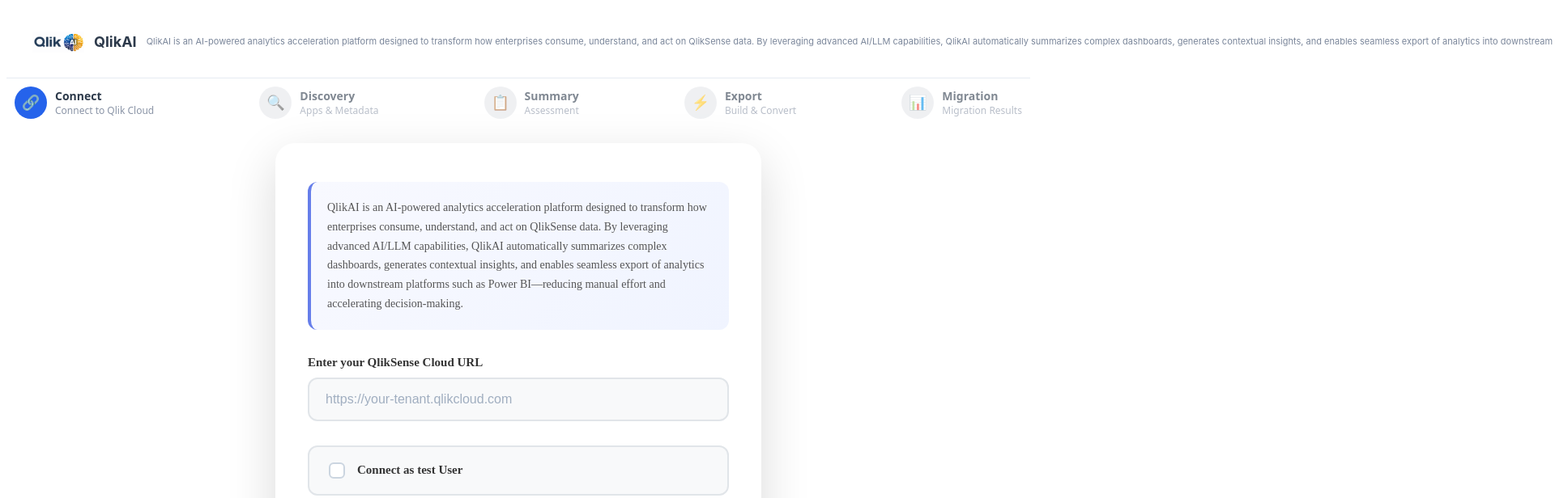
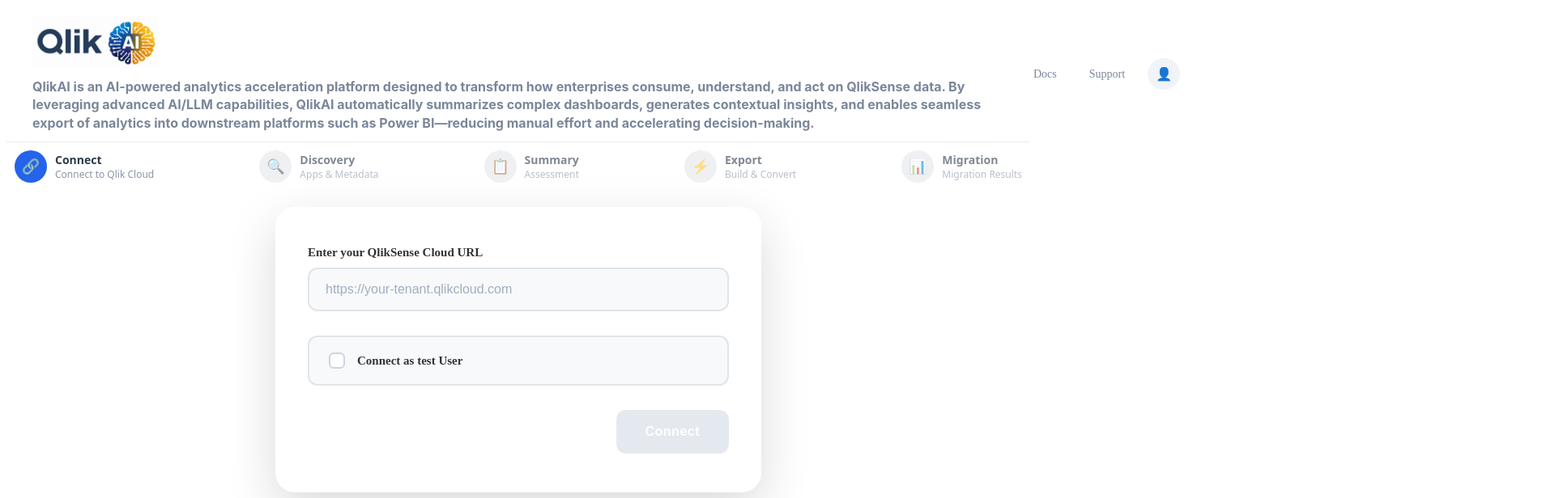
Before and after one commit to sorimdevs-tech/QlikSense, a React (Vite) app in the folder qlik_app/converter/csv/: page / in a window 1280 px wide. Shown: the top 616 px of the page at 81% size, 1920 px wide, since content can reach past the window. Built offline with nearby package versions, Linux system fonts and the light colour scheme; no server answers.

Commit message:
Update header with logo description and ConnectPage styles

```diff
--- a/qlik_app/converter/csv/src/components/Header/Header.css
+++ b/qlik_app/converter/csv/src/components/Header/Header.css
@@ -11,14 +11,15 @@
 }
 
 .logo-section {
-  display: flex;
-  align-items: center;
-  gap: 12px;
-  flex-shrink: 0;
+ display: flex;
+    align-items: flex-start;
+    gap: 12px;
+    flex-shrink: 0;
+    flex-direction: column;
 }
 
 .logo-image {
-  height: 40px;
+  height: 155px;
   width: auto;
   object-fit: contain;
 }
@@ -27,7 +28,7 @@
   display: flex;
   flex-direction: column;
   gap: 2px;
-  max-width: 600px;
+  max-width: 1200px;
 }
 
 .logo-text {
@@ -41,11 +42,11 @@
 
 .logo-subtitle {
   font-family: "Inter", "Segoe UI", sans-serif;
-  font-size: 11px;
+  font-size: 16px;
   color: #7a869a;
   margin: 0;
   line-height: 1.4;
-  font-weight: 400;
+  font-weight: 700;
 }
 
 .header-right {
--- a/qlik_app/converter/csv/src/components/Header/Header.tsx
+++ b/qlik_app/converter/csv/src/components/Header/Header.tsx
@@ -11,12 +11,10 @@ export default function Header() {
           className="logo-image"
         />
         <div className="logo-description">
-          <p className="logo-text">QlikAI</p>
-
-        </div>
-        <p className="logo-subtitle">
+          <p className="logo-subtitle">
             QlikAI is an AI-powered analytics acceleration platform designed to transform how enterprises consume, understand, and act on QlikSense data. By leveraging advanced AI/LLM capabilities, QlikAI automatically summarizes complex dashboards, generates contextual insights, and enables seamless export of analytics into downstream platforms such as Power BI—reducing manual effort and accelerating decision-making.
           </p>
+        </div>
       </div>
 
       <div className="header-right">
--- a/qlik_app/converter/csv/src/pages/Connect/ConnectPage.css
+++ b/qlik_app/converter/csv/src/pages/Connect/ConnectPage.css
@@ -31,7 +31,7 @@
 /* Logo Section */
 
 .logo-image {
-  width: 64px;
+  width: 155px;
   height: 64px;
   object-fit: contain;
 }
--- a/qlik_app/converter/csv/src/pages/Connect/ConnectPage.tsx
+++ b/qlik_app/converter/csv/src/pages/Connect/ConnectPage.tsx
@@ -99,9 +99,9 @@ export default function ConnectPage() {
         </div> */}
 
         {/* Description */}
-        <p className="description">
+        {/* <p className="description">
           QlikAI is an AI-powered analytics acceleration platform designed to transform how enterprises consume, understand, and act on QlikSense data. By leveraging advanced AI/LLM capabilities, QlikAI automatically summarizes complex dashboards, generates contextual insights, and enables seamless export of analytics into downstream platforms such as Power BI—reducing manual effort and accelerating decision-making.
-        </p>
+        </p> */}
 
         <label htmlFor="qlik-url">Enter your QlikSense Cloud URL</label>
 
```
